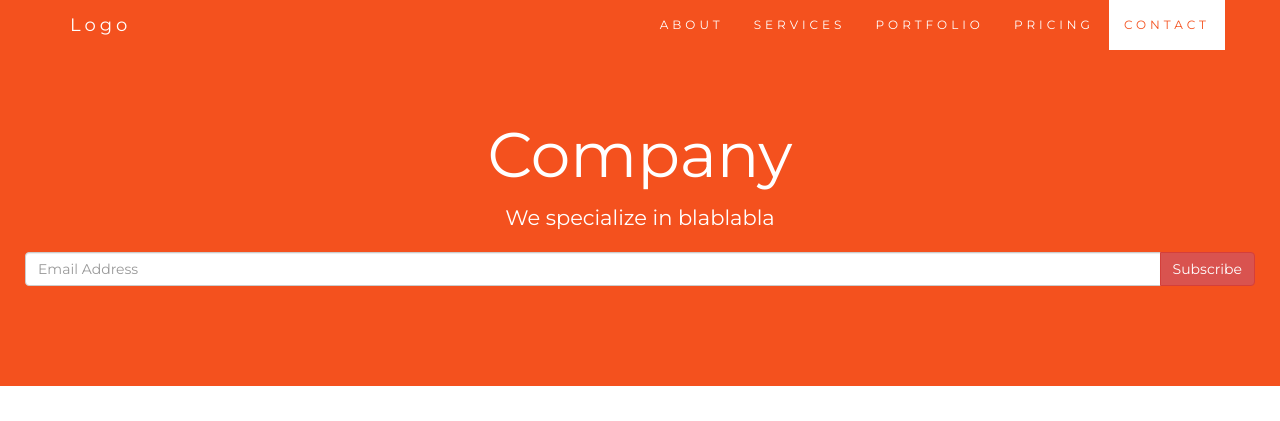
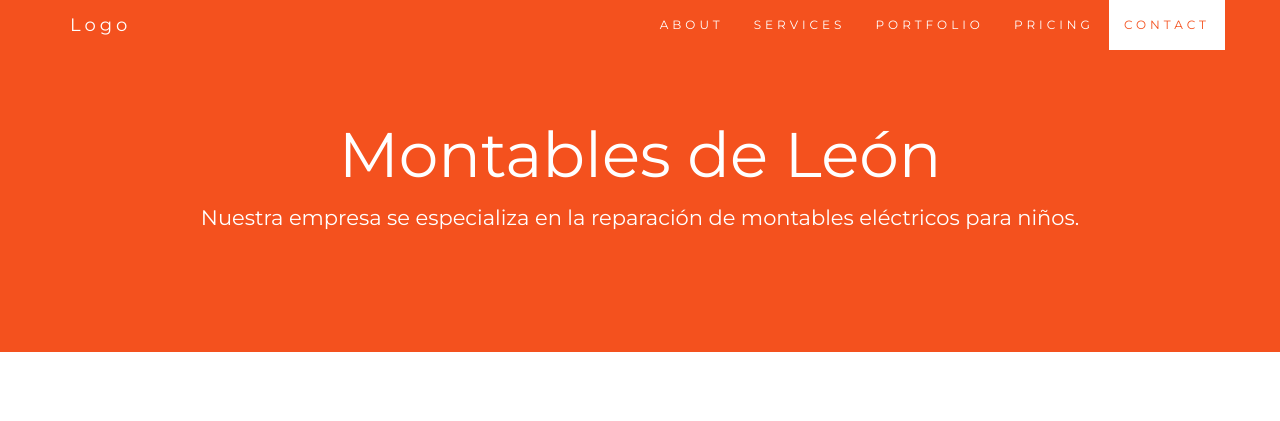
Before and after one commit to MontablesdeLeon/MontablesdeLeon.github.io, a plain HTML site: page index.html in a window 1280 px wide. Shown: the top 421 px of the page. Drawn offline with nearby package versions, Linux system fonts and the light colour scheme; some packages are replaced by stand-ins of ours.

Commit message:
Initname

```diff
--- a/index.html
+++ b/index.html
@@ -2,7 +2,7 @@
 <html lang="en">
 <head>
   <!-- Theme Made By www.w3schools.com - No Copyright -->
-  <title>Bootstrap Theme Company Page</title>
+  <title>Montables de León</title>
   <meta charset="utf-8">
   <meta name="viewport" content="width=device-width, initial-scale=1">
   <link rel="stylesheet" href="https://maxcdn.bootstrapcdn.com/bootstrap/3.3.7/css/bootstrap.min.css">
@@ -215,16 +215,10 @@
 </nav>
 
 <div class="jumbotron text-center">
-  <h1>Company</h1>
-  <p>We specialize in blablabla</p>
-  <form>
-    <div class="input-group">
-      <input type="email" class="form-control" size="50" placeholder="Email Address" required>
-      <div class="input-group-btn">
-        <button type="button" class="btn btn-danger">Subscribe</button>
-      </div>
-    </div>
-  </form>
+  <h1>Montables de León</h1>
+  <p>
+      Nuestra empresa se especializa en la reparación de montables eléctricos para niños.
+  </p>
 </div>
 
 <!-- Container (About Section) -->
```
